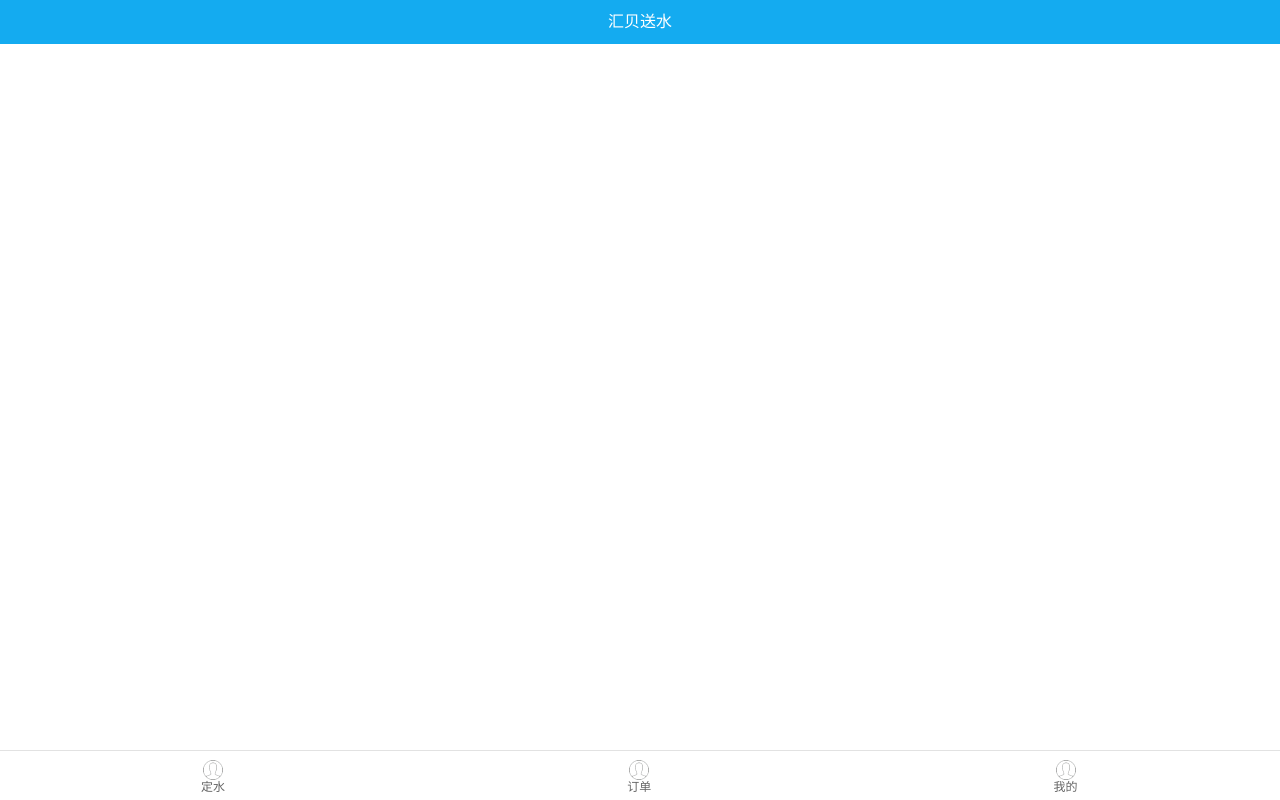
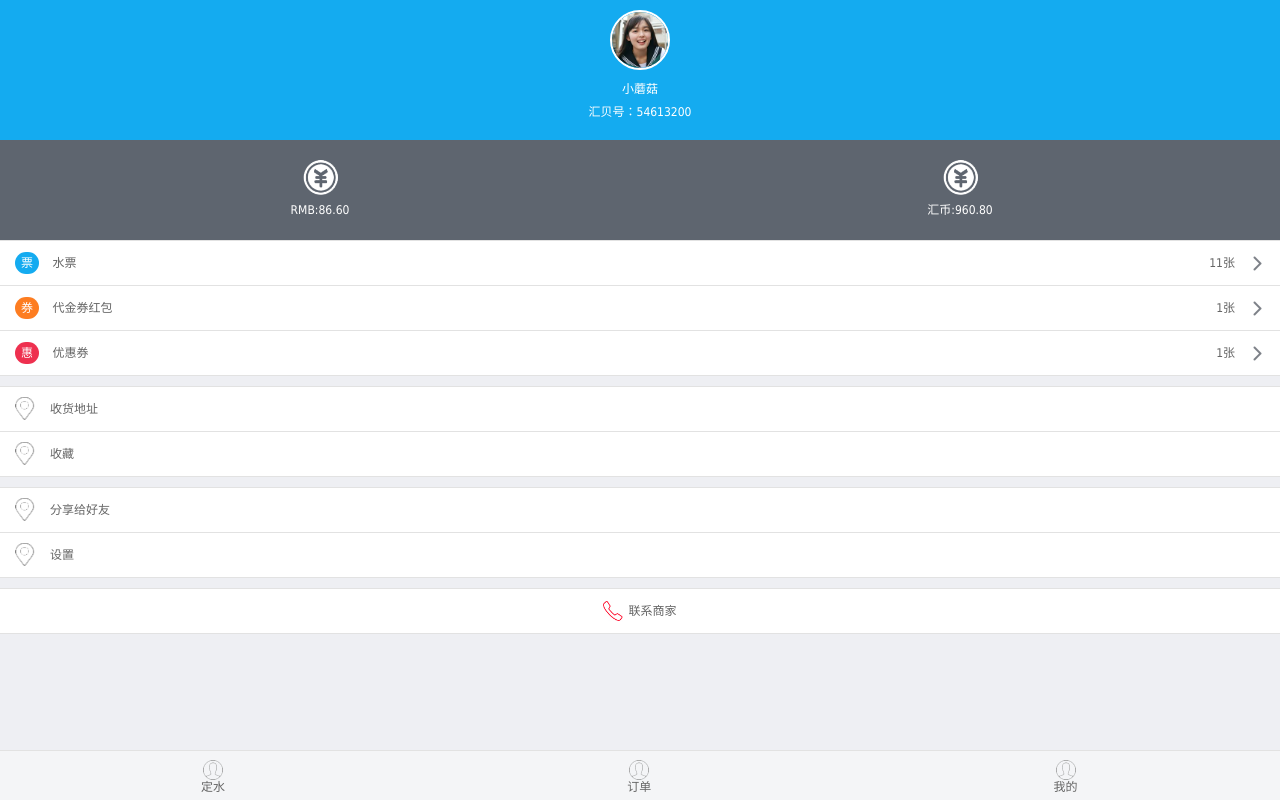
Before and after one commit to JS-LIU/WaterSending_angularTest, a website: page app/06-main.html at #/my in a window 1280 px wide. Drawn offline with Linux system fonts and the light colour scheme.

Commit message:
中午吃饭 增加：     06-03-my的切图
修改
    所有页面的背景为EEEff3
    将所有的common-list背景变为白色

```diff
--- a/app/06-03-my.html
+++ b/app/06-03-my.html
@@ -1,3 +1,59 @@
 <div class="L-header-02 w pr blue">
-    <p class="tc L-header-title cfff f16">汇贝送水</p>
+    <div class="L-header-02-pic tc pr">
+        <img class="h" src="components/images/images.png" alt=""/>
+    </div>
+    <p class="pt20 cfff tc">小蘑菇</p>
+    <p class="pt5 cfff tc">汇贝号：54613200</p>
 </div>
+<div class="L-center pb100">
+    <div class="my-myMoney clearfix">
+        <div class="my-myRMB fl tc cfff">
+            RMB:86.60
+        </div>
+        <div class="my-myHB fl tc cfff">
+            汇币:960.80
+        </div>
+    </div>
+    <ul class="common-list-03">
+        <li>
+            <a href="#">
+                <span class="common-list-03-title ml15 piao cfff blue">票</span>
+                <span class="common-list-03-title pl10">水票</span>
+                <span class="fr pr15 common-list-03-content pr30 mr15 rightArrow">11张</span>
+            </a>
+        </li>
+        <li >
+            <a href="#">
+                <span class="common-list-03-title ml15 quan cfff orange">券</span>
+                <span class="common-list-03-title pl10">代金券红包</span>
+                <span class="fr pr15 common-list-03-content pr30 mr15 rightArrow">1张</span>
+            </a>
+        </li>
+        <li>
+            <a href="#">
+                <span class="common-list-03-title ml15 hui cfff red">惠</span>
+                <span class="common-list-03-title pl10">优惠券</span>
+                <span class="fr pr15 common-list-03-content pr30 mr15 rightArrow">1张</span>
+            </a>
+        </li>
+    </ul>
+    <ul class="common-list-03 mt10">
+        <li>
+            <span class="common-list-03-title pl50 pt5 pb5 my-address">收货地址</span>
+        </li>
+        <li>
+            <span class="common-list-03-title pl50 pt5 pb5 my-collect">收藏</span>
+        </li>
+    </ul>
+    <ul class="common-list-03 mt10">
+        <li>
+            <span class="common-list-03-title pl50 pt5 pb5 my-share">分享给好友</span>
+        </li>
+        <li>
+            <span class="common-list-03-title pl50 pt5 pb5 my-set">设置</span>
+        </li>
+    </ul>
+    <div class="mt10 my-callSeller tc">
+        <span>联系商家</span>
+    </div>
+</div>
--- a/app/06-main.html
+++ b/app/06-main.html
@@ -29,7 +29,9 @@
                     </a>
                 </li>
                 <li class="fl tc">
-                    <span class="mainf-wd">我的</span>
+                    <a href="#/my">
+                        <span class="mainf-wd">我的</span>
+                    </a>
                 </li>
             </ul>
         </div>
--- a/app/components/css/02_orderDetails.css
+++ b/app/components/css/02_orderDetails.css
@@ -17,6 +17,7 @@
     background-size: 15px;
 }
 .oD-order-details{
+    background:#FFF;
     border-top: 1px solid #E2E2E2;
 }
 .oD-shop-name{
@@ -43,6 +44,7 @@
     line-height: 44px;
     border-top:1px solid #E2E2E2;
     border-bottom: 1px solid #E2E2E2;
+    background:#FFF;
 }
 .oD-callSeller span{
     padding:5px 0px 5px 25px;
--- a/app/components/css/03_shopDetails.css
+++ b/app/components/css/03_shopDetails.css
@@ -44,6 +44,9 @@
     -webkit-background-size: 15px;
     background-size: 20px;
 }
+.sD-introduce{
+    background:#FFF;
+}
 .sD-introduceDetails{
     line-height:22px;
 }
--- a/app/components/css/06_main.css
+++ b/app/components/css/06_main.css
@@ -16,3 +16,65 @@
     -webkit-background-size: 20px;
     background-size: 20px;
 }
+.my-myMoney{
+    height:100px;
+    background:#5e656f;
+}
+.my-myRMB,
+.my-myHB{
+    width: 50%;
+    height:100px;
+    line-height: 140px;
+    overflow: hidden;
+}
+.my-myRMB{
+    background: #5e656f url("../images/payway-01.png") no-repeat center 20px;
+    -webkit-background-size: 35px;
+    background-size: 35px;
+}
+.my-myHB{
+    background: #5e656f url("../images/payway-01.png") no-repeat center 20px;
+    -webkit-background-size: 35px;
+    background-size: 35px;
+}
+.piao,
+.quan,
+.hui{
+    padding:4px 6px;
+    -webkit-border-radius: 10px;
+    -moz-border-radius: 10px;
+    border-radius: 16px;
+}
+.my-address{
+    background: url("../images/address-02.png") no-repeat 15px center;
+    -webkit-background-size: 15px;
+    background-size: 20px;
+}
+.my-collect{
+    background: url("../images/address-02.png") no-repeat 15px center;
+    -webkit-background-size: 15px;
+    background-size: 20px;
+}
+.my-share{
+    background: url("../images/address-02.png") no-repeat 15px center;
+    -webkit-background-size: 15px;
+    background-size: 20px;
+}
+.my-set{
+    background: url("../images/address-02.png") no-repeat 15px center;
+    -webkit-background-size: 15px;
+    background-size: 20px;
+}
+.my-callSeller{
+    height:44px;
+    line-height: 44px;
+    border-top:1px solid #E2E2E2;
+    border-bottom: 1px solid #E2E2E2;
+    background:#FFF;
+}
+.my-callSeller span{
+    padding:5px 0px 5px 25px;
+    background: url("../images/phone-icon.png") no-repeat left center;
+    -webkit-background-size: 20px;
+    background-size: 20px;
+}
--- a/app/components/css/Lhuipayapp-common.css
+++ b/app/components/css/Lhuipayapp-common.css
@@ -1,3 +1,6 @@
+body{
+    background: #EEEFF3;
+}
 .blue{
     background-color: #14abf0;
 }
@@ -23,7 +26,18 @@
     height:44px;
 }
 .L-header-02{
-
+    height:140px;
+}
+.L-header-02-pic{
+    margin: 0px auto;
+    top:10px;
+    width:56px;
+    height: 56px;
+    -webkit-border-radius: 30px;
+    -moz-border-radius: 30px;
+    border-radius: 30px;
+    border:2px solid #FFF;
+    overflow: hidden;
 }
 .L-header-back{
     width:35px;
@@ -43,6 +57,17 @@
 }
 .L-header-title{
     line-height:44px;
+}
+.common-list-01,
+.common-list-02,
+.common-list-03,
+.common-list-04,
+.common-list-05,
+.common-list-06,
+.common-list-07,
+.common-list-08,
+.common-list-09{
+    background:#FFF;
 }
 .common-list-01 li{
     height:105px;
@@ -210,6 +235,7 @@
     text-overflow:ellipsis;
 }
 .common-receiver-01{
+    background:#FFF;
     border-top: 1px solid #E2E2E2;
     border-bottom: 1px solid #E2E2E2;
 }
@@ -304,4 +330,10 @@
     position:fixed;
     width: 100%;
     bottom: 0px;
+    background: #f4f5f7;
 }
+.rightArrow{
+    background: url("../images/arrow-right.png") no-repeat right center;
+    -webkit-background-size: 20px;
+    background-size: 15px;
+}
```
Also changed, not shown: app/02_searchWater.html (+1 -3 lines), app/components/images/payway-01.png (added).
